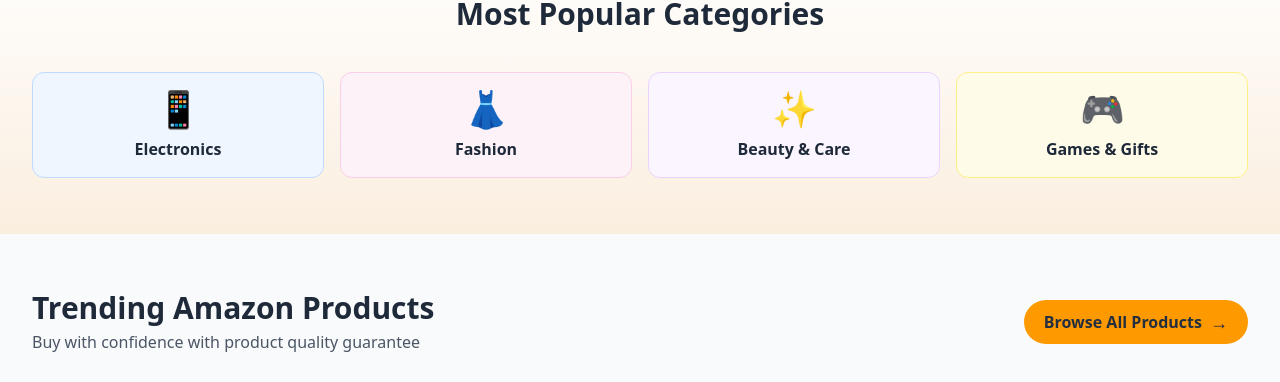
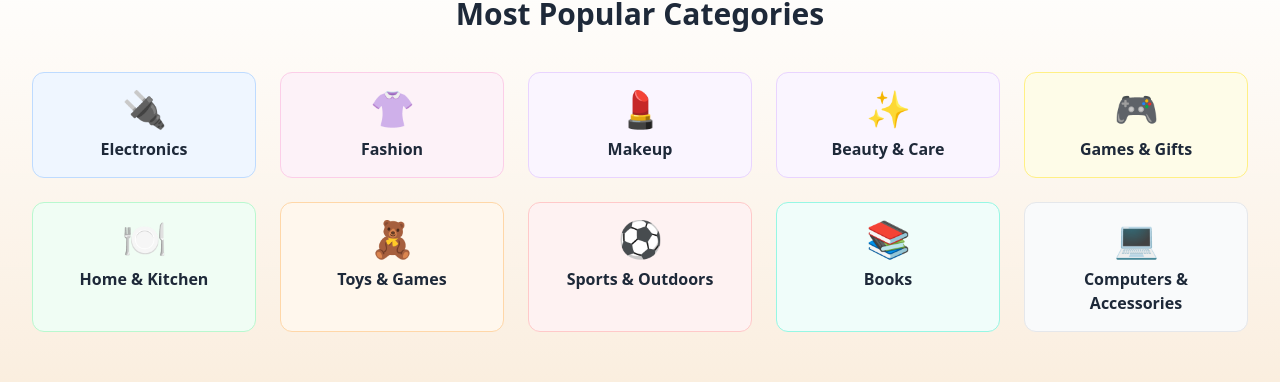
Before and after one commit to SimoAcharouaou777/TrustyFindsAR, a React (Vite) app: page / in a window 1280 px wide. Shown: the part 1261-1643 px from the top of the page. Built offline with nearby package versions, Linux system fonts and the light colour scheme.

Commit message:
Update Home page: Enhance category grid with additional categories and updated icons

```diff
--- a/src/Pages/Home.jsx
+++ b/src/Pages/Home.jsx
@@ -181,12 +181,18 @@ const Home = () => {
             Most Popular Categories
           </h2>
 
-          <div className="grid grid-cols-2 sm:grid-cols-3 lg:grid-cols-4 gap-4">
+          <div className="grid grid-cols-2 sm:grid-cols-3 lg:grid-cols-5 gap-6">
             {[
-              { name: "Electronics", slug: "electronics", icon: "📱", color: "bg-blue-50 border-blue-200" },
-              { name: "Fashion", slug: "fashion", icon: "👗", color: "bg-pink-50 border-pink-200" },
+              { name: "Electronics", slug: "electronics", icon: "🔌", color: "bg-blue-50 border-blue-200" },
+              { name: "Fashion", slug: "fashion", icon: "👚", color: "bg-pink-50 border-pink-200" },
+              { name: "Makeup", slug: "makeup", icon: "💄", color: "bg-purple-50 border-purple-200" },
               { name: "Beauty & Care", slug: "makeup", icon: "✨", color: "bg-purple-50 border-purple-200" },
               { name: "Games & Gifts", slug: "games", icon: "🎮", color: "bg-yellow-50 border-yellow-200" },
+              { name: "Home & Kitchen", slug: "home-kitchen", icon: "🍽️", color: "bg-green-50 border-green-200" },
+              { name: "Toys & Games", slug: "toys", icon: "🧸", color: "bg-orange-50 border-orange-200" },
+              { name: "Sports & Outdoors", slug: "sports", icon: "⚽", color: "bg-red-50 border-red-200" },
+              { name: "Books", slug: "books", icon: "📚", color: "bg-teal-50 border-teal-200" },
+              { name: "Computers & Accessories", slug: "computers", icon: "💻", color: "bg-gray-50 border-gray-200" }
             ].map((category, index) => (
               <div
                 key={index}
```
